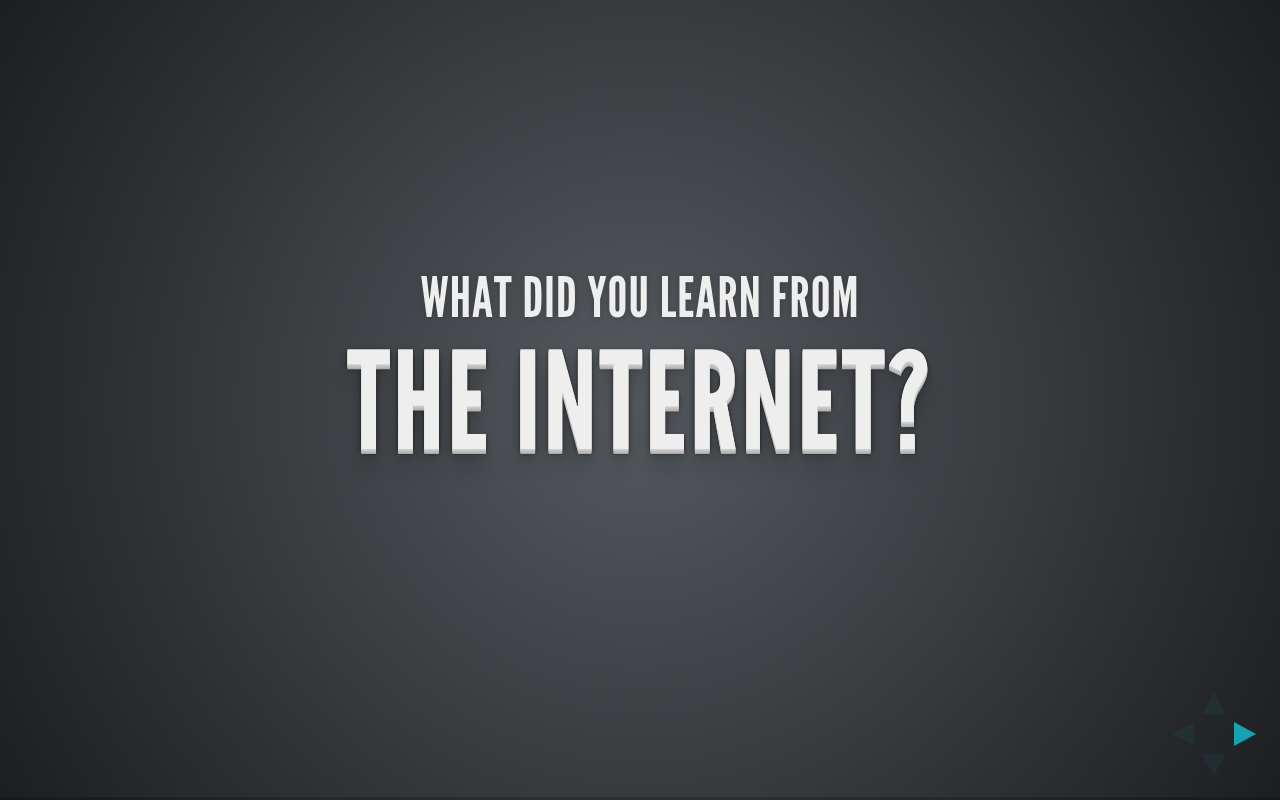
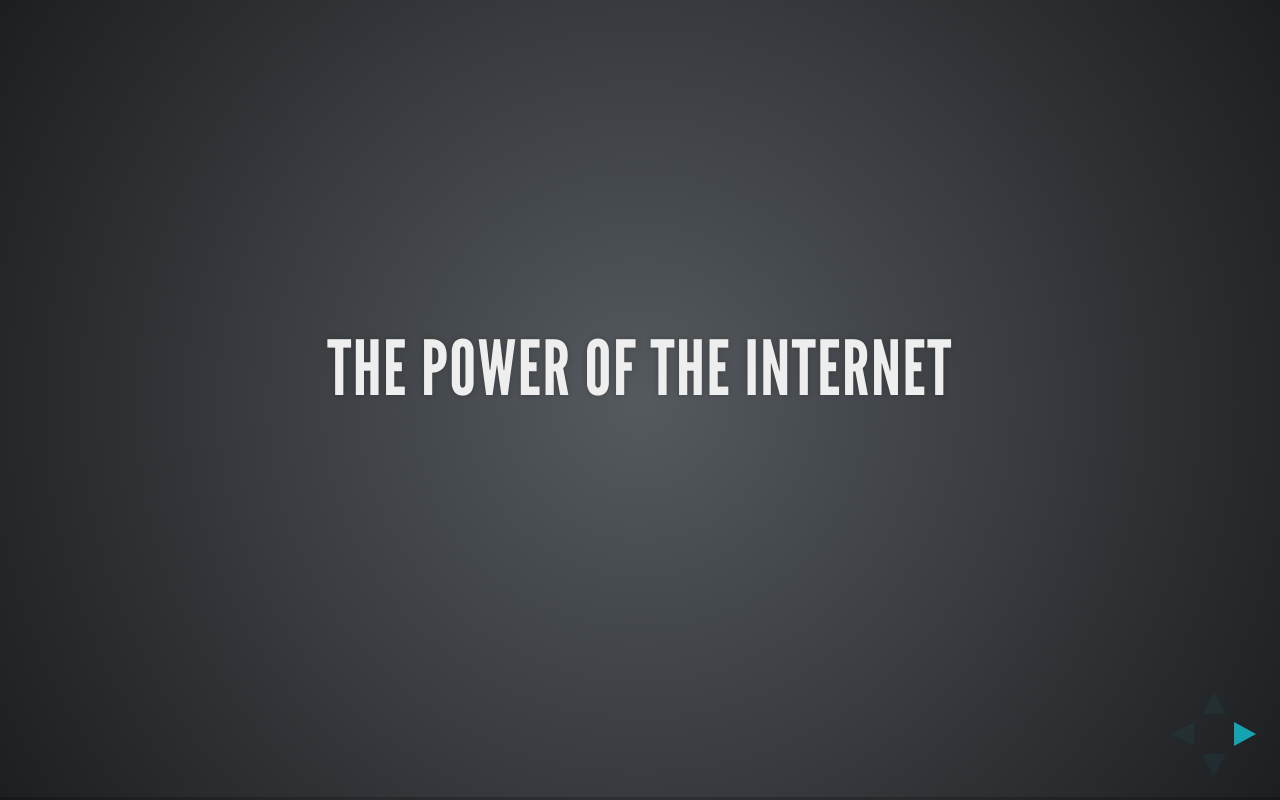
Before and after one commit to vannkorn/Barcamp-Kampot-Topic-1, a website: page index.html in a window 1280 px wide. Drawn offline with Linux system fonts and the light colour scheme.

Commit message:
Update title

```diff
--- a/index.html
+++ b/index.html
@@ -4,7 +4,7 @@
 	<head>
 		<meta charset="utf-8">
 
-		<title>Getting Started With SASS and Compass</title>
+		<title>The Power of the Internet</title>
 
 		<meta name="description" content="Getting Started With SASS and Compass - Barcamp Phnom Penh 13-14 September 2014">
 		<meta name="author" content="Tepken Vannkorn">
@@ -52,8 +52,7 @@
 			<!-- Any section element inside of this container is displayed as a slide -->
 			<div class="slides">
 				<section><!------------------------------------------ Slide ------------------------------>
-					<h3>What did you learn from</h3>
-					<h1>the Internet?</h1>
+					<h2>The Power of the Internet</h2>
 				</section>
 
 				<section data-background="#efefef"><!------------------------------------------ Slide ------------------------------>
```
